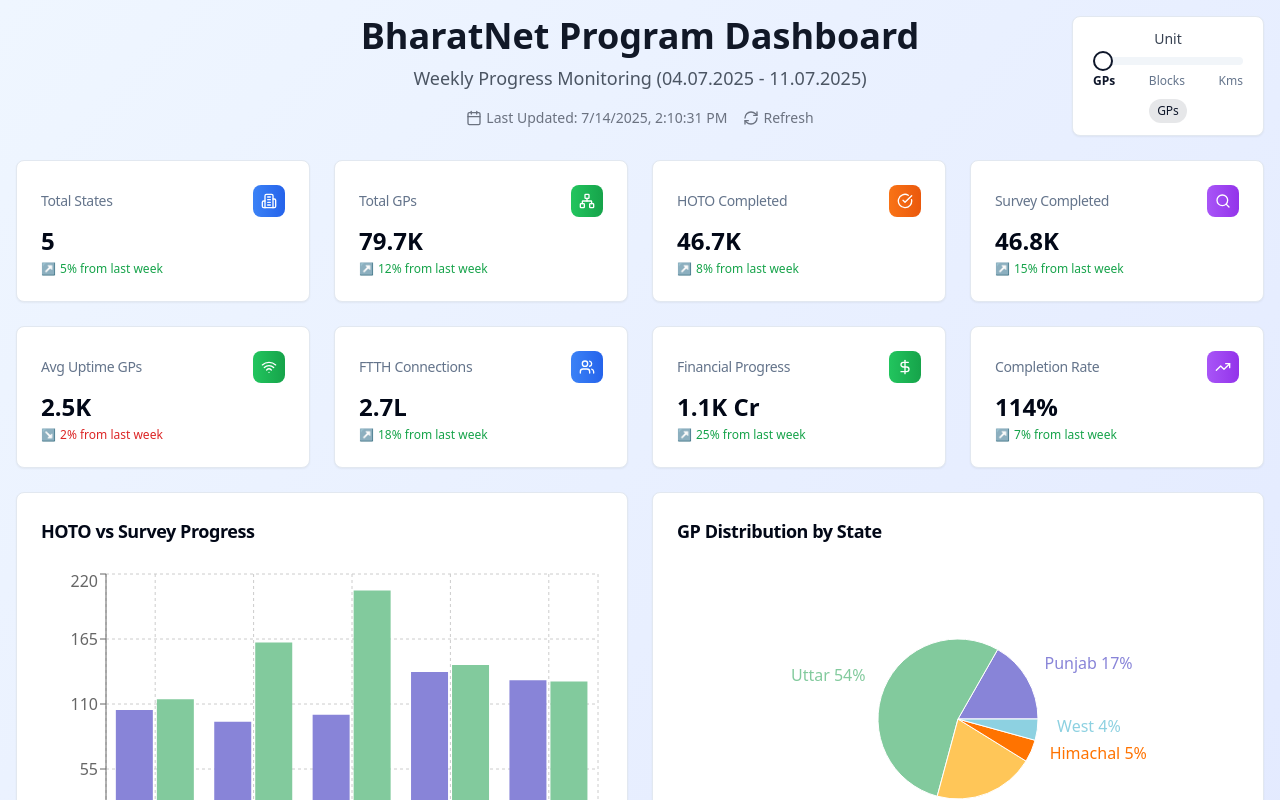
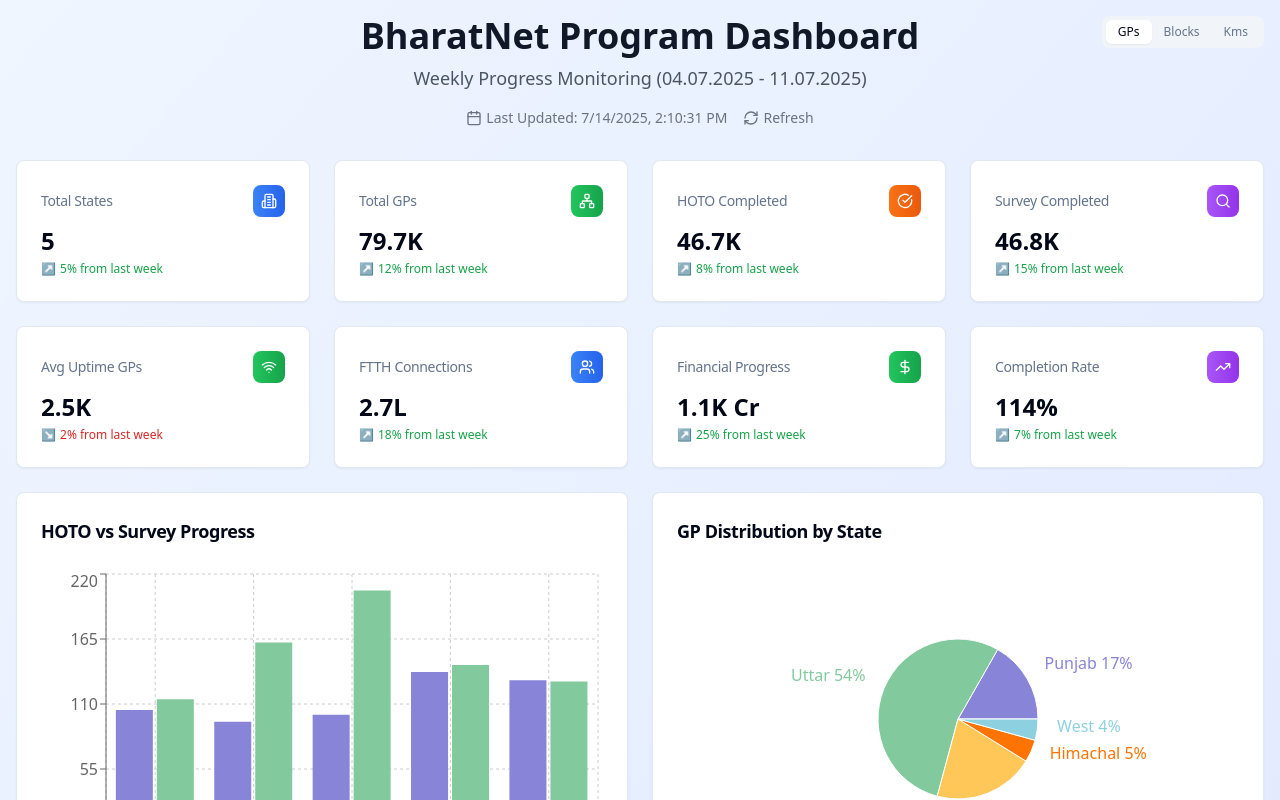
Before and after one commit to snorimaps/weekly-progress-pulse, a React (Vite) app: page / in a window 1280 px wide. Shown: the top 800 px of the page. Built offline with nearby package versions, Linux system fonts and the light colour scheme.

Commit message:
Refactor: Reduce unit selector size
Make the unit selector a small 3-position button.

```diff
--- a/src/components/UnitSelector.tsx
+++ b/src/components/UnitSelector.tsx
@@ -1,5 +1,5 @@
 
-import { Slider } from '@/components/ui/slider';
+import { Switch } from '@/components/ui/switch';
 
 interface UnitSelectorProps {
   selectedUnit: 'GPs' | 'Blocks' | 'Kms';
@@ -8,53 +8,22 @@ interface UnitSelectorProps {
 
 export const UnitSelector = ({ selectedUnit, onUnitChange }: UnitSelectorProps) => {
   const units = ['GPs', 'Blocks', 'Kms'] as const;
-  const currentIndex = units.indexOf(selectedUnit);
-
-  const handleSliderChange = (value: number[]) => {
-    const newUnit = units[value[0]];
-    onUnitChange(newUnit);
-  };
 
   return (
-    <div className="bg-white rounded-lg shadow-sm border p-3 w-48">
-      <div className="space-y-2">
-        <div className="text-center">
-          <h4 className="text-sm font-medium text-gray-700">Unit</h4>
-        </div>
-
-        <div className="space-y-2">
-          <div className="px-2">
-            <Slider
-              value={[currentIndex]}
-              onValueChange={handleSliderChange}
-              max={2}
-              step={1}
-              className="w-full"
-            />
-          </div>
-
-          <div className="flex justify-between px-2 text-xs font-medium">
-            {units.map((unit, index) => (
-              <span
-                key={unit}
-                className={`transition-colors ${
-                  index === currentIndex
-                    ? 'text-primary font-bold'
-                    : 'text-muted-foreground'
-                }`}
-              >
-                {unit}
-              </span>
-            ))}
-          </div>
-        </div>
-
-        <div className="text-center">
-          <span className="inline-flex items-center px-2 py-1 rounded-full text-xs font-medium bg-primary/10 text-primary">
-            {selectedUnit}
-          </span>
-        </div>
-      </div>
+    <div className="inline-flex rounded-lg bg-muted p-1">
+      {units.map((unit) => (
+        <button
+          key={unit}
+          onClick={() => onUnitChange(unit)}
+          className={`px-3 py-1 text-xs font-medium rounded-md transition-all ${
+            selectedUnit === unit
+              ? 'bg-background text-foreground shadow-sm'
+              : 'text-muted-foreground hover:text-foreground'
+          }`}
+        >
+          {unit}
+        </button>
+      ))}
     </div>
   );
 };
```
